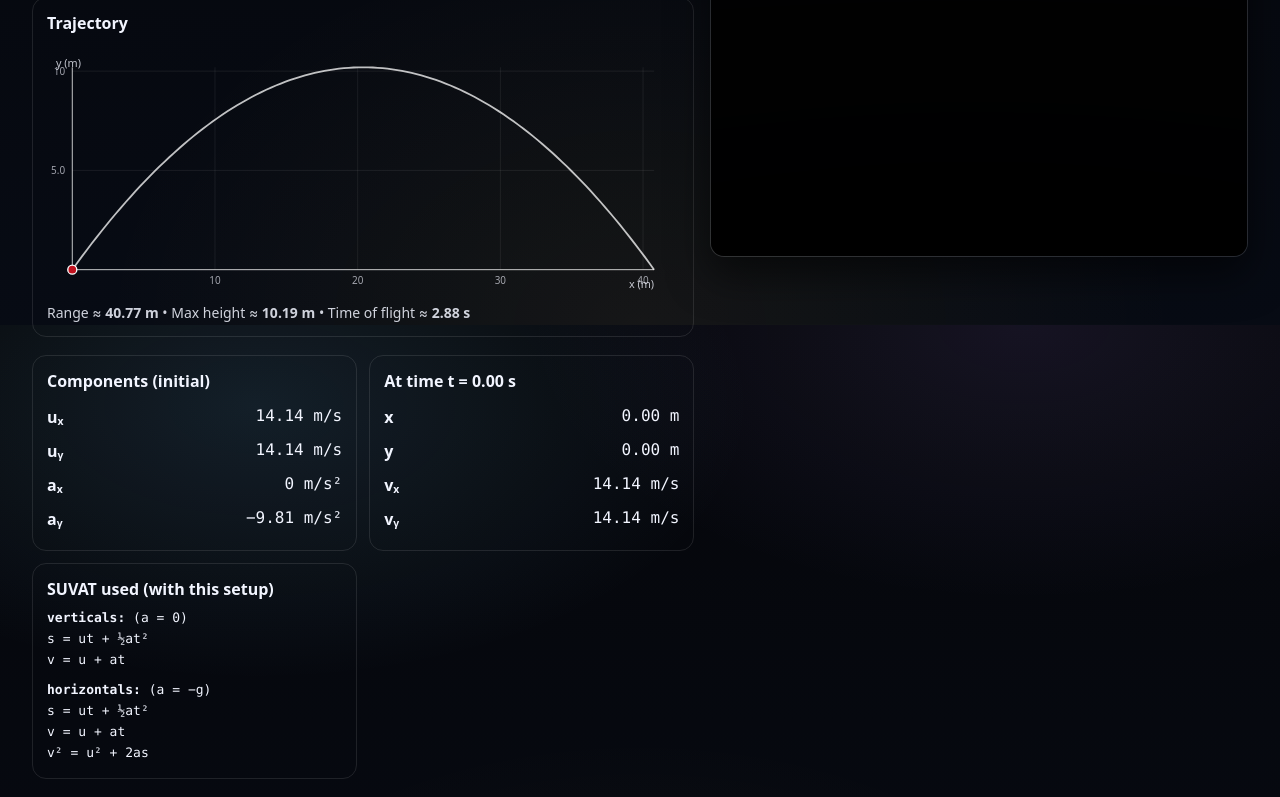
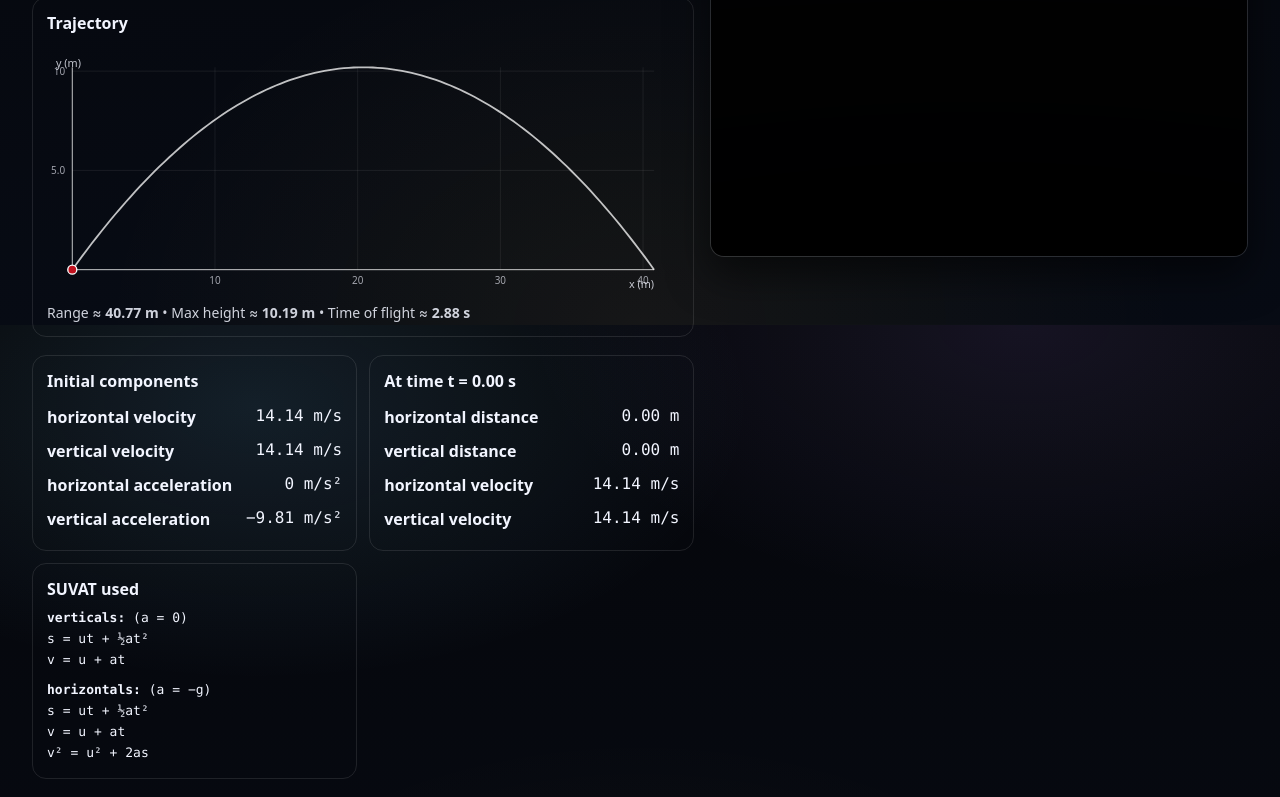
Before and after one commit to 17acs/physics-visualised, a Next.js app: page /topics/mechanics/projectile in a window 1280 px wide. Shown: the part 475-1272 px from the top of the page. Built offline with nearby package versions, Linux system fonts and the light colour scheme.

Commit message:
Update site

```diff
--- a/app/topics/mechanics/projectile/page.tsx
+++ b/app/topics/mechanics/projectile/page.tsx
@@ -249,21 +249,21 @@ const yTicks = niceTicks(yMax, 5);
           gridTemplateColumns: "repeat(auto-fit, minmax(320px, 1fr))",
         }}
       >
-        <Box title="Components (initial)">
-          <Eq label="uₓ" value={`${data.ux.toFixed(2)} m/s`} />
-          <Eq label="uᵧ" value={`${data.uy.toFixed(2)} m/s`} />
-          <Eq label="aₓ" value={`0 m/s²`} />
-          <Eq label="aᵧ" value={`−${g} m/s²`} />
+        <Box title="Initial components">
+          <Eq label="horizontal velocity" value={`${data.ux.toFixed(2)} m/s`} />
+          <Eq label="vertical velocity" value={`${data.uy.toFixed(2)} m/s`} />
+          <Eq label="horizontal acceleration" value={`0 m/s²`} />
+          <Eq label="vertical acceleration" value={`−${g} m/s²`} />
         </Box>
 
         <Box title={`At time t = ${data.t.toFixed(2)} s`}>
-          <Eq label="x" value={`${data.x.toFixed(2)} m`} />
-          <Eq label="y" value={`${data.y.toFixed(2)} m`} />
-          <Eq label="vₓ" value={`${data.vx.toFixed(2)} m/s`} />
-          <Eq label="vᵧ" value={`${data.vy.toFixed(2)} m/s`} />
+          <Eq label="horizontal distance" value={`${data.x.toFixed(2)} m`} />
+          <Eq label="vertical distance" value={`${data.y.toFixed(2)} m`} />
+          <Eq label="horizontal velocity" value={`${data.vx.toFixed(2)} m/s`} />
+          <Eq label="vertical velocity" value={`${data.vy.toFixed(2)} m/s`} />
         </Box>
 
-        <Box title="SUVAT used (with this setup)">
+        <Box title="SUVAT used">
           <div
             style={{
               fontFamily: "ui-monospace, SFMono-Regular, Menlo, monospace",
```
